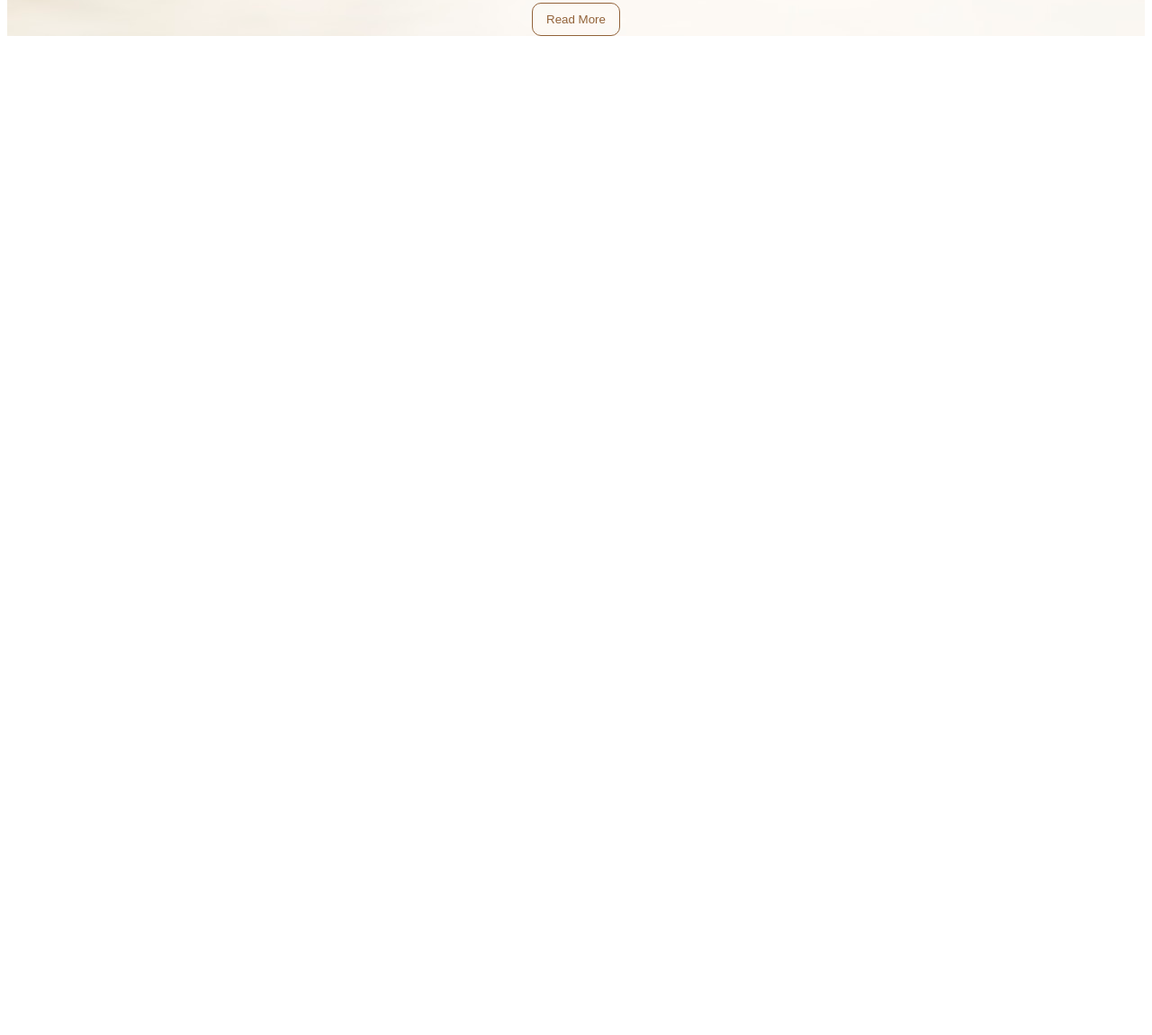
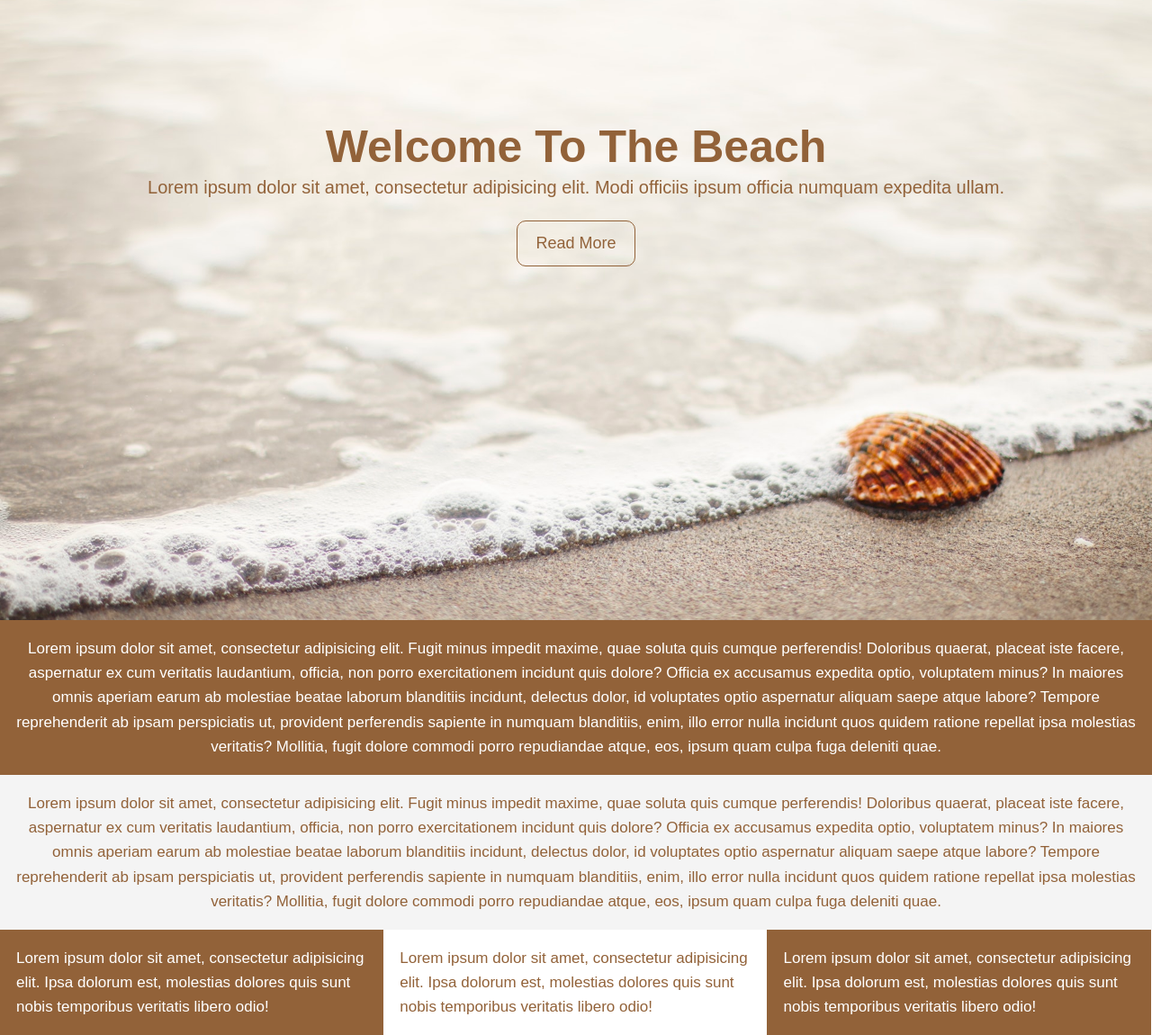
Before and after one commit to Kseniia98/Landing, a plain HTML site: page index.html in a window 1280 px wide. Shown: the part 111-1261 px from the top of the page at 90% size. Before the commit the page ends 800 px from the top, so only its background shows below. Drawn offline with Linux system fonts and the light colour scheme.

Commit message:
Add new css styles

```diff
--- a/index.html
+++ b/index.html
@@ -1,19 +1,41 @@
 <!DOCTYPE html>
 <html lang="en">
   <head>
-  <meta charset="UTF-8">
-  <meta http-equiv="X-UA-Compatible" content="IE=edge">
-  <meta name="viewport" content="width=device-width, initial-scale=1.0">
+    <meta charset="UTF-8" />
+    <meta http-equiv="X-UA-Compatible" content="IE=edge" />
+    <meta name="viewport" content="width=device-width, initial-scale=1.0" />
     <title>Document</title>
-  <link rel="stylesheet" href="./style.css">
+    <link rel="stylesheet" href="./style.css" />
   </head>
   <body>
     <header class="header">
       <h1>Welcome To The Beach</h1>
-    <p>
-      Lorem ipsum dolor sit amet, consectetur adipisicing elit. Modi officiis ipsum officia numquam expedita ullam.
+      <p class="header-text">
+        Lorem ipsum dolor sit amet, consectetur adipisicing elit. Modi officiis
+        ipsum officia numquam expedita ullam.
       </p>
-    <input type="button" value="Read More">
+      <button class="bt-link header-text">
+        <a class="link" href="">Read More</a>
+      </button>
     </header>
+    <main>
+      <section class="section-1">
+        Lorem ipsum dolor sit amet, consectetur adipisicing elit. Fugit minus impedit maxime, quae soluta quis cumque perferendis! Doloribus quaerat, placeat iste facere, aspernatur ex cum veritatis laudantium, officia, non porro exercitationem incidunt quis dolore? Officia ex accusamus expedita optio, voluptatem minus? In maiores omnis aperiam earum ab molestiae beatae laborum blanditiis incidunt, delectus dolor, id voluptates optio aspernatur aliquam saepe atque labore? Tempore reprehenderit ab ipsam perspiciatis ut, provident perferendis sapiente in numquam blanditiis, enim, illo error nulla incidunt quos quidem ratione repellat ipsa molestias veritatis? Mollitia, fugit dolore commodi porro repudiandae atque, eos, ipsum quam culpa fuga deleniti quae.
+      </section>
+      <section class="section-2">
+        Lorem ipsum dolor sit amet, consectetur adipisicing elit. Fugit minus impedit maxime, quae soluta quis cumque perferendis! Doloribus quaerat, placeat iste facere, aspernatur ex cum veritatis laudantium, officia, non porro exercitationem incidunt quis dolore? Officia ex accusamus expedita optio, voluptatem minus? In maiores omnis aperiam earum ab molestiae beatae laborum blanditiis incidunt, delectus dolor, id voluptates optio aspernatur aliquam saepe atque labore? Tempore reprehenderit ab ipsam perspiciatis ut, provident perferendis sapiente in numquam blanditiis, enim, illo error nulla incidunt quos quidem ratione repellat ipsa molestias veritatis? Mollitia, fugit dolore commodi porro repudiandae atque, eos, ipsum quam culpa fuga deleniti quae.
+      </section>
+      <section class="section-inl-block">
+        <section class="section-3">
+          Lorem ipsum dolor sit amet, consectetur adipisicing elit. Ipsa dolorum est, molestias dolores quis sunt nobis temporibus veritatis libero odio!
+        </section>
+        <section class="section-4">
+          Lorem ipsum dolor sit amet, consectetur adipisicing elit. Ipsa dolorum est, molestias dolores quis sunt nobis temporibus veritatis libero odio!
+        </section>
+        <section class="section-5">
+          Lorem ipsum dolor sit amet, consectetur adipisicing elit. Ipsa dolorum est, molestias dolores quis sunt nobis temporibus veritatis libero odio!
+        </section>
+      </section>
+    </main>
   </body>
 </html>
--- a/style.css
+++ b/style.css
@@ -1,16 +1,95 @@
 * {
+  box-sizing: border-box;
   font-family: sans-serif;
-  color: #926239;
+}
+
+body {
+  margin: 0;
+  height: 100vh;
+}
+
+h1 {
+  margin: 0;
+  padding: 0;
+  font-size: 50px;
 }
 
 .header {
   background-image: url(./img/background.jpg);
+  background-size: cover;
+  background-position: center;
   text-align: center;
+  height: 100%;
+  color: #926239;
+  padding-top: 245px;
 }
 
-input {
+.header-text {
+  font-size: 20px;
+  margin-top: 5px;
+}
+
+.bt-link {
+  padding: 0;
+  border: 0.5px solid;
+  border-radius: 10px;
   background: none;
-  border: 1px solid #926239;
-  border-radius: 10px;
-  padding: 10px 15px;
+  color: #926239;
 }
+
+.link {
+  display: inline-block;
+  text-decoration: none;
+  font-size: 18px;
+  padding: 14px 20px;
+  color: #926239;
+}
+
+main {
+  font-size: 17px;
+  line-height: 1.6;
+}
+
+.section-1 {
+  background-color: #926239;
+  color: white;
+  text-align: center;
+  padding: 18px;
+}
+.section-2 {
+  background-color: #f4f4f4;
+  color: #926239;
+  text-align: center;
+  padding: 18px;
+}
+
+.section-inl-block {
+  font-size: 0;
+}
+
+.section-3 {
+  background-color: #926239;
+  color: white;
+  width: 33.3%;
+  display: inline-block;
+  padding: 18px;
+  font-size: 17px;
+}
+
+.section-4 {
+  background-color: white;
+  color: #926239;
+  width: 33.3%;
+  display: inline-block;
+  padding: 18px;
+  font-size: 17px;
+}
+
+.section-5 {
+  background-color: #926239;
+  color: white;
+  width: 33.3%;
+  display: inline-block;
+  padding: 18px;
+  font-size: 17px;
+}
```
Lines whose indentation alone changed are shown as unchanged.
